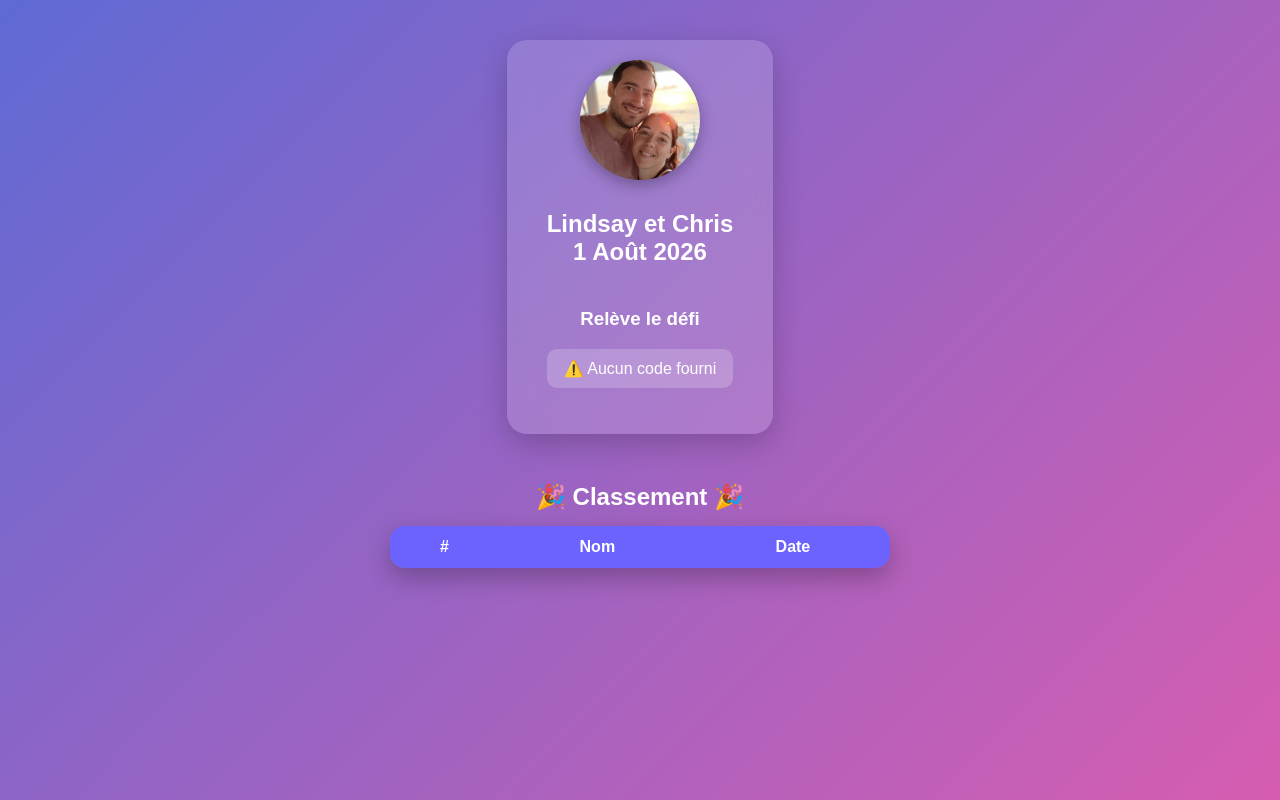
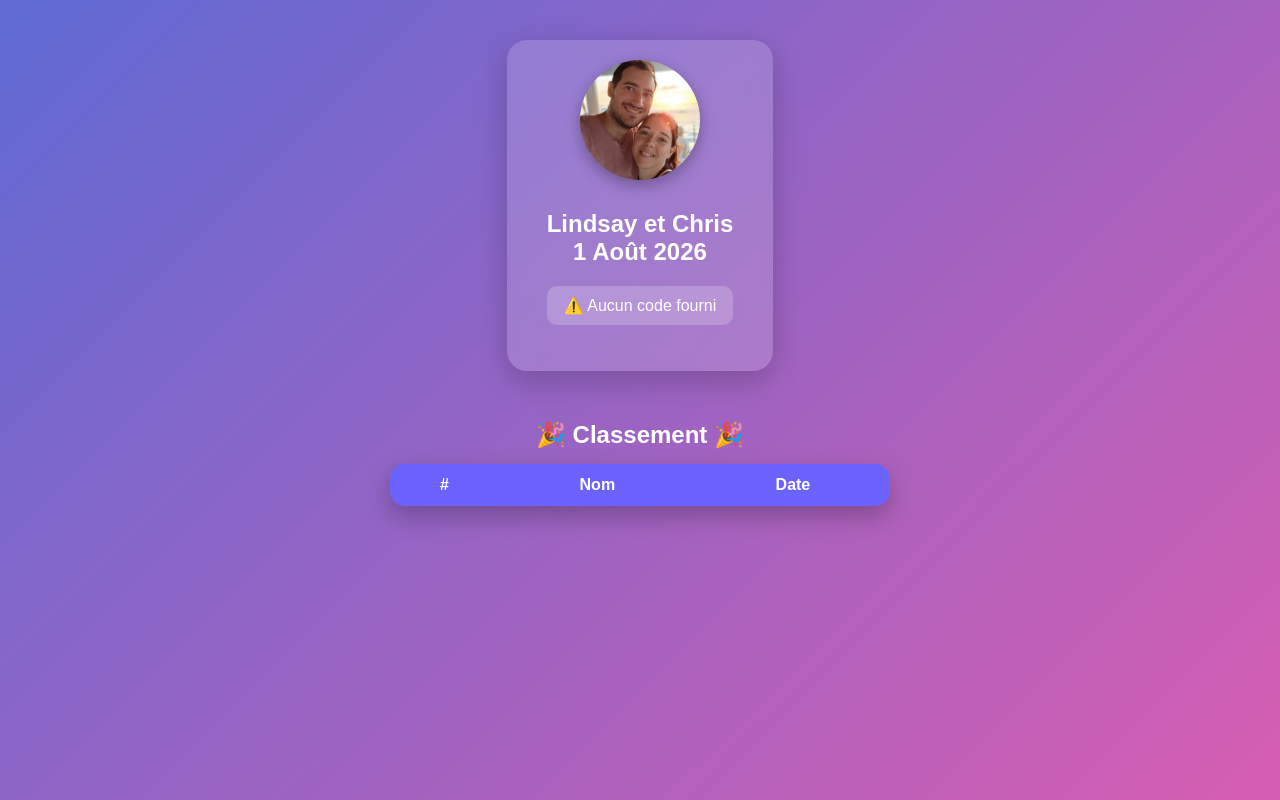
Before and after one commit to christophedebortolicdb-collab/find-your-match, a plain HTML site: page index.html in a window 1280 px wide. Drawn offline with nearby package versions, Linux system fonts and the light colour scheme.

Commit message:
Update index.html

```diff
--- a/index.html
+++ b/index.html
@@ -16,7 +16,7 @@
     </div>
 
     <h2>Lindsay et Chris</br> 1 Août 2026</h2>
-    <h3></br>Relève le défi</h3>
+
     <p id="message">Vérification en cours...</p>
   </div>
 
```
